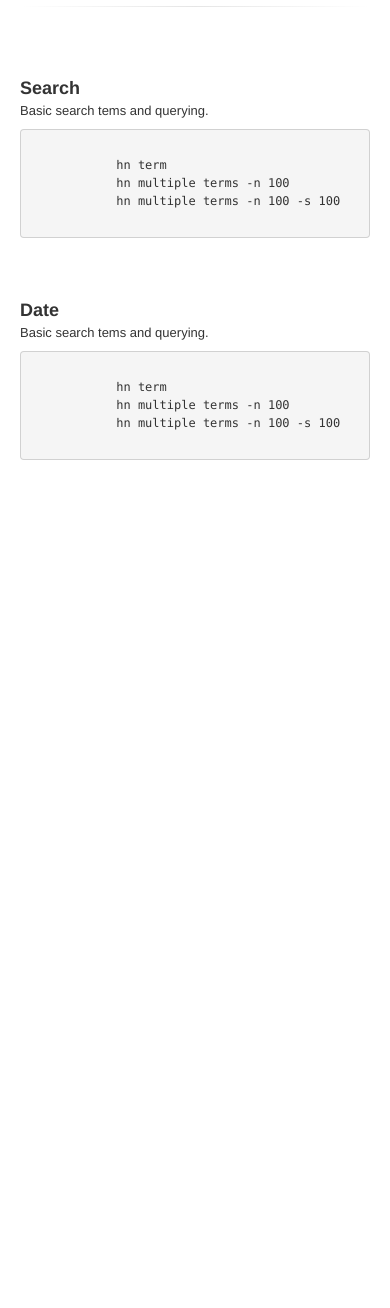
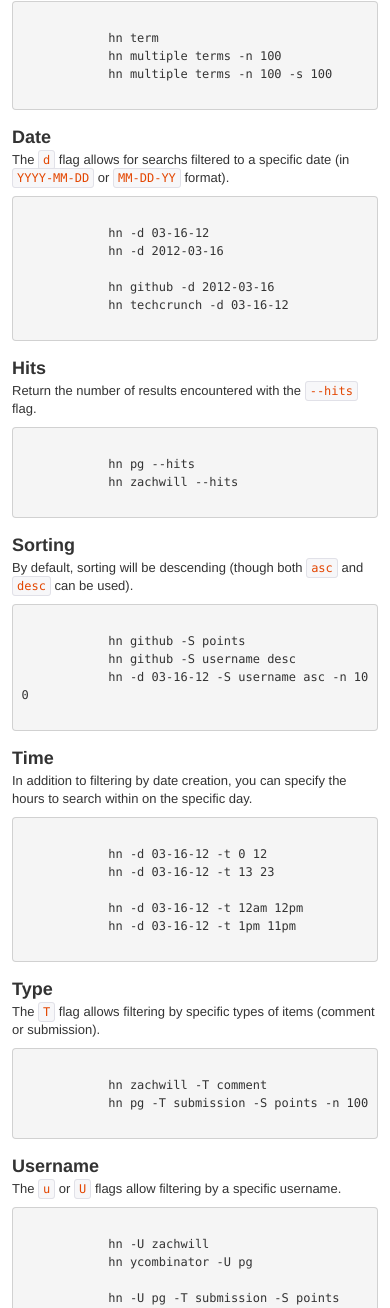
Before and after one commit to zachwill/hn, a plain HTML site: page index.html in a window 390 px wide. Shown: the part 692-2000 px from the top of the page. Before the commit the page ends 1186 px from the top, so only its background shows below. Drawn offline with nearby package versions, Linux system fonts and the light colour scheme.

Commit message:
Add mobile styling

```diff
--- a/css/dev.less
+++ b/css/dev.less
@@ -31,6 +31,10 @@ hr {
     padding: 25px 0;
 }
 
+code {
+    color: darken(@color, 12%);
+}
+
 header {
     #gradient > .radial(@mixed, darken(@color, 10%));
     border-bottom: 1px solid darken(@color, 15%);
@@ -40,14 +44,15 @@ header {
     h1, p {
         color: #fff;
         line-height: .9em;
-        text-shadow: 2px 2px 0 darken(@color, 5%);
     }
     h1 {
         font-size: 96px;
         padding-bottom: 20px;
+        text-shadow: 4px 4px 0 darken(@color, 5%);
     }
     p {
         font-size: 24px;
+        text-shadow: 2px 2px 0 darken(@color, 5%);
     }
     .row {
         .background-image(rgba(0,0,0,0), rgba(0,0,0,.1), rgba(0,0,0,0));
@@ -62,6 +67,9 @@ header {
             width: 125px;
         }
     }
+    .tagline{
+        line-height: 1.2em;
+    }
 }
 
 .philosophy {
@@ -73,9 +81,6 @@ header {
     p {
         padding-right: 20px;
     }
-}
-
-.instructions {
 }
 
 
@@ -100,3 +105,65 @@ header {
         }
     }
 }
+
+/* Tablet */
+@media (min-width: 768px) and (max-width: 979px) {
+    .philosophy {
+        h2 {
+            font-size: 20px;
+        }
+    }
+}
+
+/* Small tablets */
+@media (max-width: 767px) {
+    body {
+        padding: 0;
+    }
+    .row {
+        padding: 0 20px;
+    }
+    header {
+        .octocat {
+            width: 100px;
+        }
+    }
+    .philosophy {
+        padding-top: 25px;
+    }
+    .instructions{
+        .row {
+            padding-bottom: 10px;
+        }
+    }
+}
+
+
+/* Phone */
+@media (max-width: 480px) {
+    body {
+        padding: 0;
+    }
+    .row {
+        padding: 0 12px;
+    }
+    header{
+        padding: 50px 0;
+        .octocat{
+            right: 10px;
+            top: 10px;
+            width: 75px;
+        }
+        .tagline{
+            font-size: 22px;
+        }
+    }
+    .philosophy {
+        padding-top: 20px;
+    }
+    .instructions {
+        .row {
+            padding-bottom: 5px;
+        }
+    }
+}
--- a/index.html
+++ b/index.html
@@ -20,7 +20,6 @@
 
   <!-- Huge header -->
   <header>
-  <a href="http://github.com/zachwill/hn" class="octocat"><img src="img/octocat.png" alt="Octocat" /></a>
     <div class="container">
       <div class="row">
 
@@ -31,6 +30,7 @@
 
       </div>
     </div>
+    <a href="http://github.com/zachwill/hn" class="octocat"><img src="img/octocat.png" alt="Octocat" /></a>
   </header>
 
 
@@ -69,12 +69,12 @@
     <div class="container">
 
       <div class="row">
-        <span class="span3">
+        <span class="span4">
           <h3>Search</h3>
-          <p>Basic search tems and querying.</p>
+          <p>Specify number of results with the <code>n</code> flag, and starting ordinal position with the <code>s</code> flag.</p>
         </span>
 
-        <span class="span9">
+        <span class="span8">
           <!-- Code -->
           <pre><code>
             hn term
@@ -85,34 +85,103 @@
       </div>
 
       <div class="row">
-        <div class="span3">
+        <div class="span4">
           <h3>Date</h3>
-          <p>Basic search tems and querying.</p>
+          <p>The <code>d</code> flag allows for searchs filtered to a specific date (in <code>YYYY&#8209;MM&#8209;DD</code> or <code>MM&#8209;DD&#8209;YY</code> format).</p>
         </div>
-        <div class="span9">
+        <div class="span8">
           <pre><code>
-            hn term
-            hn multiple terms -n 100
-            hn multiple terms -n 100 -s 100
+            hn -d 03-16-12
+            hn -d 2012-03-16
+
+            hn github -d 2012-03-16
+            hn techcrunch -d 03-16-12
           </code></pre>
+        </div>
+      </div>
+
+      <div class="row">
+        <div class="span4">
+          <h3>Hits</h3>
+          <p>Return the number of results encountered with the <code>&#8209;&#8209;hits</code> flag.</p>
+        </div>
+        <div class="span8">
+          <pre><code>
+            hn pg --hits
+            hn zachwill --hits
+          </code> </pre>
+        </div>
+      </div>
+
+      <div class="row">
+        <div class="span4">
+          <h3>Sorting</h3>
+          <p>By default, sorting will be descending (though both <code>asc</code> and <code>desc</code> can be used).</p>
+        </div>
+        <div class="span8">
+          <pre><code>
+            hn github -S points
+            hn github -S username desc
+            hn -d 03-16-12 -S username asc -n 100
+          </code> </pre>
+        </div>
+      </div>
+
+      <div class="row">
+        <div class="span4">
+          <h3>Time</h3>
+          <p>In addition to filtering by date creation, you can specify the hours to search within on the specific day.</p>
+        </div>
+        <div class="span8">
+          <pre><code>
+            hn -d 03-16-12 -t 0 12
+            hn -d 03-16-12 -t 13 23
+
+            hn -d 03-16-12 -t 12am 12pm
+            hn -d 03-16-12 -t 1pm 11pm
+          </code> </pre>
+        </div>
+      </div>
+
+      <div class="row">
+        <div class="span4">
+          <h3>Type</h3>
+          <p>The <code>T</code> flag allows filtering by specific types of items (comment or submission).</p>
+        </div>
+        <div class="span8">
+          <pre><code>
+            hn zachwill -T comment
+            hn pg -T submission -S points -n 100
+          </code> </pre>
+        </div>
+      </div>
+
+      <div class="row">
+        <div class="span4">
+          <h3>Username</h3>
+          <p>The <code>u</code> or <code>U</code> flags allow filtering by a specific username.</p>
+        </div>
+        <div class="span8">
+          <pre><code>
+            hn -U zachwill
+            hn ycombinator -U pg
+
+            hn -U pg -T submission -S points
+            hn -U pg -T comment -S points asc
+          </code> </pre>
+        </div>
+      </div>
+
+      <div class="row">
+        <div class="span12">
+          <hr />
         </div>
       </div>
 
     </div>
   </div>
 
-
-
-  <!-- JavaScript at the bottom for fast page loading -->
-
-  <!-- Grab Google CDN's jQuery, with a protocol relative URL; fall back to local if offline -->
-  <script src="//ajax.googleapis.com/ajax/libs/jquery/1.7.2/jquery.min.js"></script>
-  <script>window.jQuery || document.write('<script src="js/jquery.js"><\/script>')</script>
-
-  <!-- Your JS goes here... -->
-
-  <!-- Asynchronous Google Analytics snippet. Change UA-XXXXX-X to be your site's ID.
-       mathiasbynens.be/notes/async-analytics-snippet -->
+  <!-- Google Analytics -->
   <script>
     var _gaq=[['_setAccount','UA-XXXXX-X'],['_trackPageview']];
     (function(d,t){var g=d.createElement(t),s=d.getElementsByTagName(t)[0];
```
